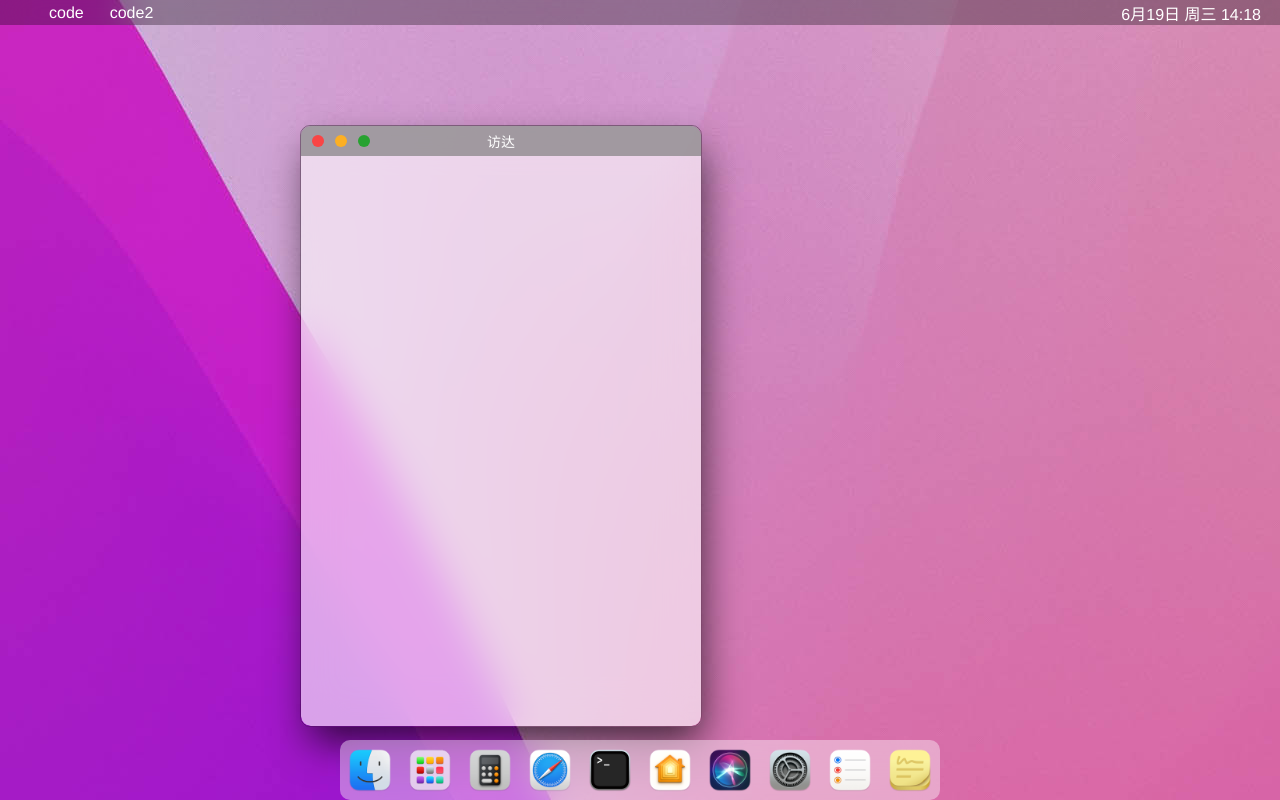
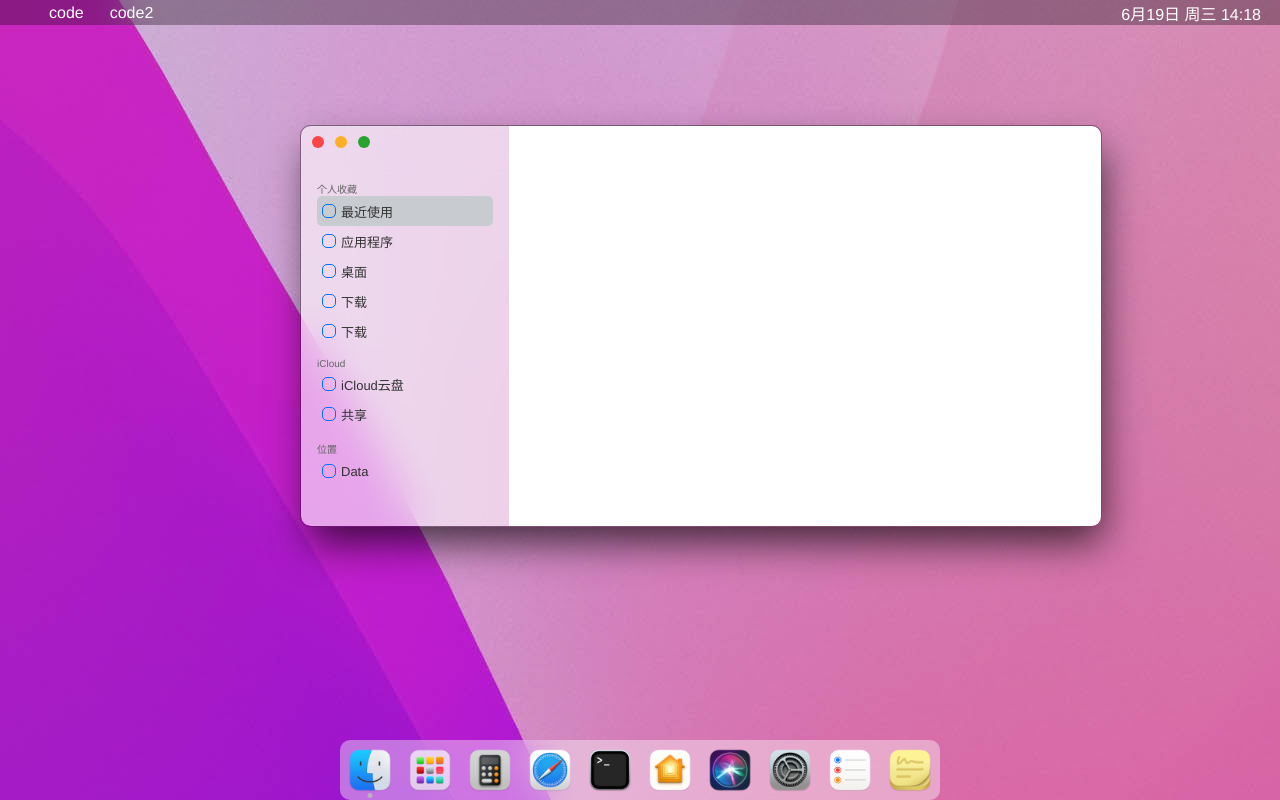
Before and after one commit to ouou12138/macos-vue3, a Vue app: page / in a window 1280 px wide. Both pictures are taken after a click on the element 370 px from the left and 770 px from the top of the page. Built offline with nearby package versions, Linux system fonts and the light colour scheme; a small style sheet from the web is missing.

Commit message:
feat: 🎸 添加 finder 应用（未完成）

```diff
--- a/src/components/app-container/drag.ts
+++ b/src/components/app-container/drag.ts
@@ -187,7 +187,7 @@ class Drag {
     el.removeEventListener(event, hanlder, params)
   }
   private getRealOffset(target: number, min: number, max: number) {
-    if (min > 0 && target < min) {
+    if (min >= 0 && target < min) {
       return min
     } else if (max > 0 && target > max) {
       return max
@@ -277,7 +277,7 @@ class Drag {
     const { windowInfo, desktopArea, titleContainerHeight } = this
     windowInfo.y = Math.min(
       desktopArea.height -
-        titleContainerHeight -
+        (titleContainerHeight || 40) -
         desktopArea.statusbarHeight -
         desktopArea.dockHeight,
       windowInfo.y
--- a/src/components/dock/dock.vue
+++ b/src/components/dock/dock.vue
@@ -2,7 +2,7 @@
 import { hoverDockItem, hoverDockItemLeave } from './hover'
 import { useDockStore } from './DockStore'
 import { type AppInfo } from '@/data/apps'
-import { runApp as useRunApp } from '@/hook/useRunApp'
+import { runApp as useRunApp, runningQueue } from '@/hook/useRunApp'
 
 const dockApp = useDockStore()
 
@@ -55,6 +55,10 @@ function runApp(app: AppInfo) {
     >
       <div class="logo">
         <img class="w-full h-full" :src="item.icon" alt="icons" />
+        <p
+          class="running-dot m-0 w-5px h-5px rounded absolute left-50% translate-x--50% pointer-events-none"
+          v-show="runningQueue.has(item.appId)"
+        ></p>
       </div>
       <div class="app-name" v-show="!dockApp.showMenu">{{ item.name }}</div>
     </div>
@@ -70,7 +74,7 @@ function runApp(app: AppInfo) {
 
 <style lang="scss" scoped>
 .dock {
-  --transition-time: 120ms;
+  --transition-time: 80ms;
   position: relative;
   height: 60px;
   max-width: 96vw;
@@ -87,11 +91,11 @@ function runApp(app: AppInfo) {
   .dock-item {
     width: calc(var(--icon-base-size) * var(--scale));
     height: calc(var(--icon-base-size) * var(--scale));
-    transition: all 15ms;
+    transition: all var(--transition-time);
     padding: 10px 5px;
     flex-shrink: 0;
     position: relative;
-    transform: all var(--transition-time);
+    transform-origin: bottom;
 
     .logo {
       border-radius: 6px;
@@ -101,6 +105,7 @@ function runApp(app: AppInfo) {
       pointer-events: none;
       transform: translateY(calc(40px * calc(1 - var(--scale))));
       transition: all var(--transition-time);
+      position: relative;
     }
 
     .app-name {
@@ -116,6 +121,10 @@ function runApp(app: AppInfo) {
       backdrop-filter: blur(20px);
       transform: translateX(-50%);
       pointer-events: none;
+    }
+    .running-dot {
+      bottom: calc(-3px * var(--scale));
+      background-color: hsl(0, 0%, 71%);
     }
 
     &:hover {
--- a/src/components/dock/hover.ts
+++ b/src/components/dock/hover.ts
@@ -1,11 +1,11 @@
 import { useDockStore } from './DockStore'
+const scale = 0.8
 export const hoverDockItem = function (e: MouseEvent, hoverable: boolean = true): void {
   if (!hoverable) {
     document.addEventListener('click', listenWindowClick)
     return
   }
   //base scale rate
-  const scale = 0.8
 
   const item = e.target as HTMLElement
   const itemRect = item.getBoundingClientRect()
--- a/src/components/finder/index.vue
+++ b/src/components/finder/index.vue
@@ -1,9 +1,90 @@
 <template>
-  <div class=""></div>
+  <div class="w-full h-full flex">
+    <div class="side-bar w-208px h-full flex flex-col">
+      <div class="placeholder h-55px"></div>
+      <div class="px-16px overflow-auto h-fit flex-1">
+        <div class="not-first-of-type-pt-3 category">
+          <div class="text-2.5 text-#666">个人收藏</div>
+          <ul class="items list-none m-0 text-3.25">
+            <li class="active">
+              <p class="icon"></p>
+              最近使用
+            </li>
+            <li>
+              <p class="icon"></p>
+              应用程序
+            </li>
+            <li>
+              <p class="icon"></p>
+              桌面
+            </li>
+            <li>
+              <p class="icon"></p>
+              下载
+            </li>
+            <li>
+              <p class="icon"></p>
+              下载
+            </li>
+          </ul>
+        </div>
+        <div class="not-first-of-type-pt-3 category">
+          <div class="text-2.5 text-#666">iCloud</div>
+          <ul class="items list-none m-0 text-3.25">
+            <li>
+              <p class="icon"></p>
+              iCloud云盘
+            </li>
+            <li>
+              <p class="icon"></p>
+              共享
+            </li>
+          </ul>
+        </div>
+        <div class="not-first-of-type-pt-3 category">
+          <div class="text-2.5 text-#666">位置</div>
+          <ul class="items list-none m-0 text-3.25">
+            <li>
+              <p class="icon"></p>
+              Data
+            </li>
+          </ul>
+        </div>
+      </div>
+    </div>
+    <div class="content bg-white flex-1 h-full" @mousemove.stop></div>
+  </div>
 </template>
 
 <script setup lang="ts">
 import { reactive, ref } from 'vue'
 </script>
 
-<style lang="scss" scoped></style>
+<style lang="scss" scoped>
+.side-bar {
+  .category:nth-last-of-type() {
+    padding-top: 20px;
+  }
+  .items {
+    padding-left: 0;
+    color: #333;
+    li {
+      padding: 5px;
+      display: flex;
+      align-items: center;
+      height: 20px;
+      .icon {
+        width: 12px;
+        height: 12px;
+        border: 1px solid #0071f8;
+        border-radius: 5px;
+        margin-right: 5px;
+      }
+      &.active {
+        background-color: #c8cbd0;
+        border-radius: 5px;
+      }
+    }
+  }
+}
+</style>
--- a/src/components/statusbar/statusbar.vue
+++ b/src/components/statusbar/statusbar.vue
@@ -118,6 +118,7 @@ function hideMenu() {
   backdrop-filter: blur(20px);
   -webkit-backdrop-filter: blur(20px);
   background-color: rgba($color: #000000, $alpha: 0.3);
+  z-index: 2001;
   .apple-menu,
   .apple-status {
     width: 100%;
--- a/src/data/apps.ts
+++ b/src/data/apps.ts
@@ -49,7 +49,14 @@ const apps: AppInfo[] = [
     key: 'finder',
     appId: nanoid(16),
     component_path: '../components/finder/index.vue',
-    menus: []
+    menus: [],
+    window_config: {
+      minSize: {
+        width: 800,
+        height: 400
+      },
+      showNav: false
+    }
   },
   {
     name: '启动台',
```
